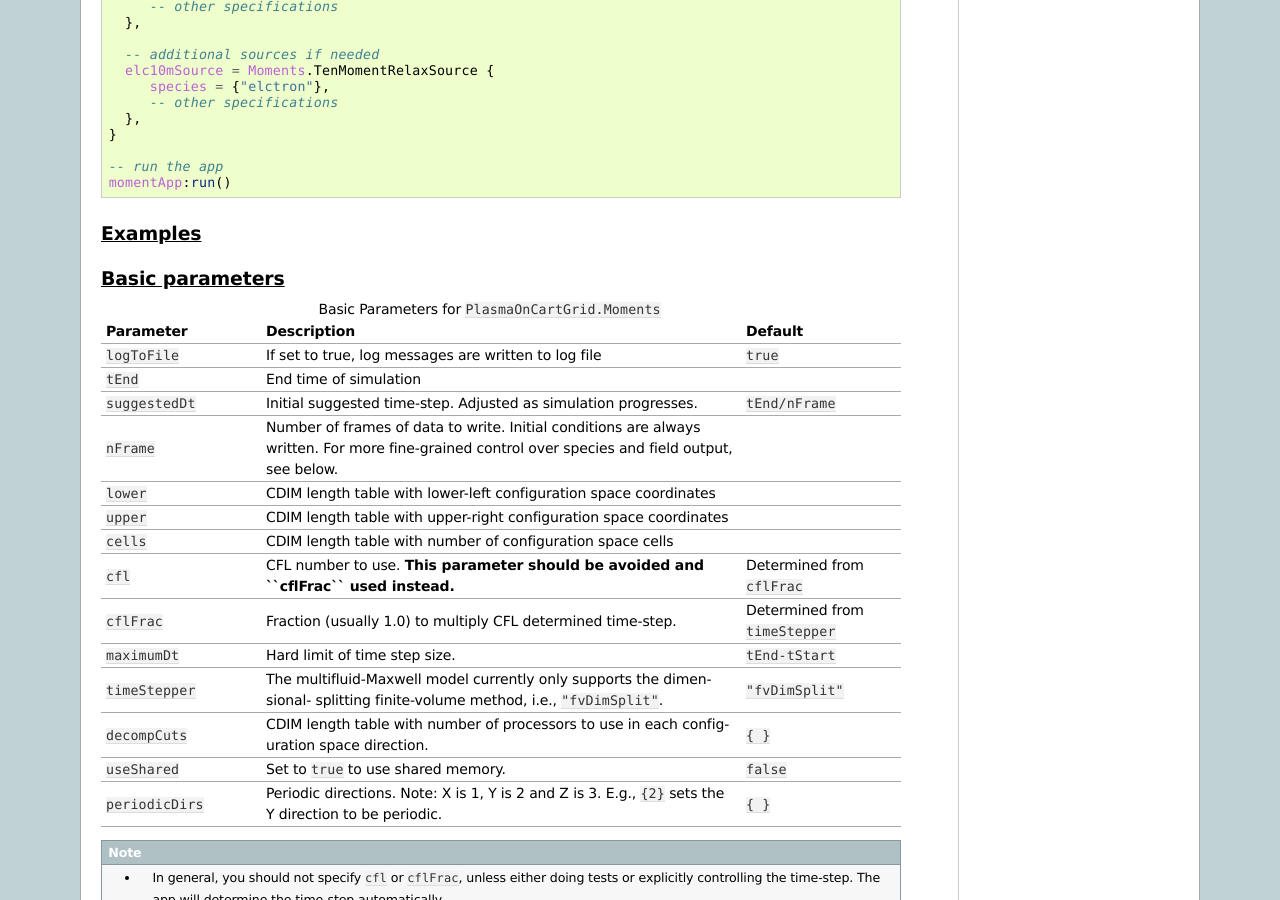
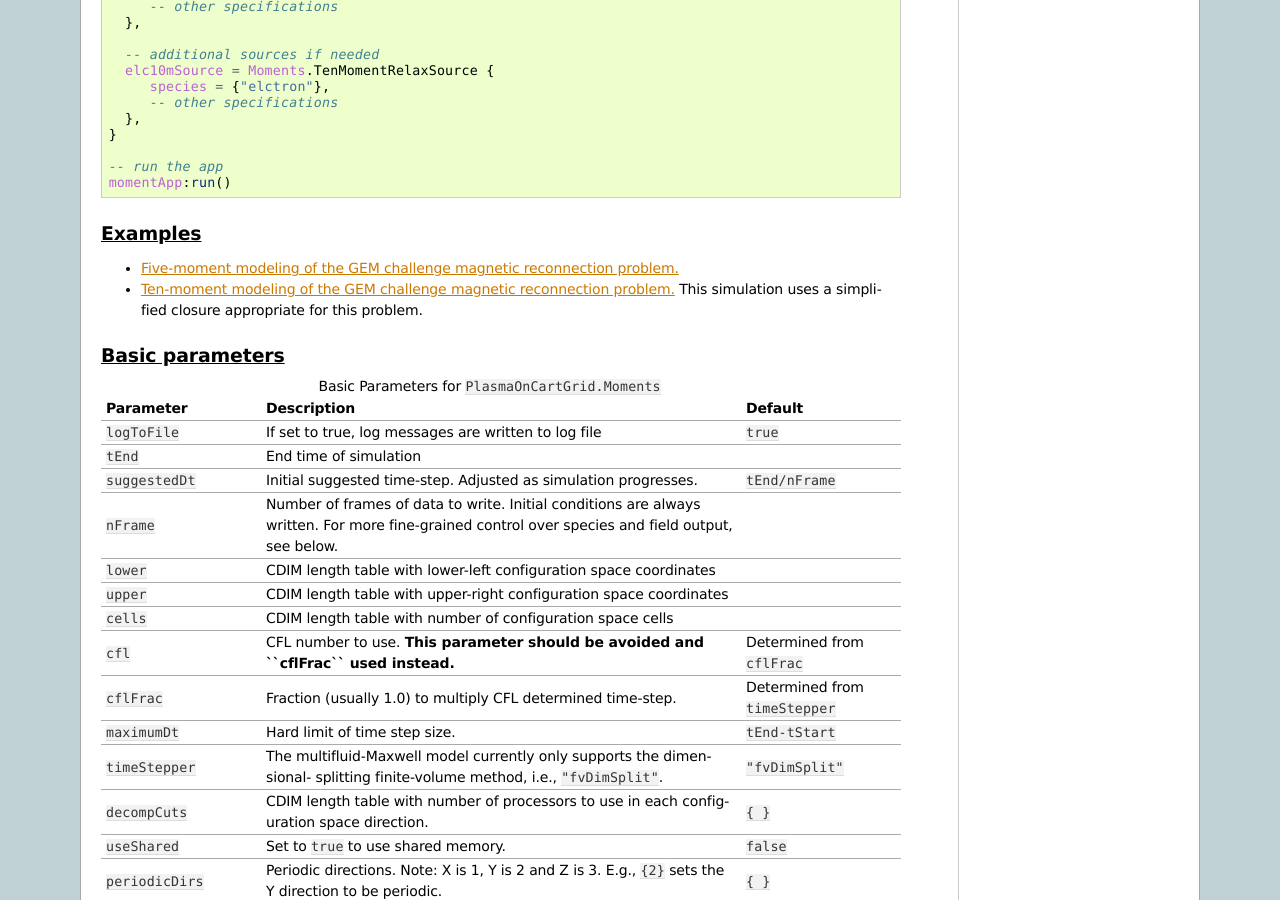
Before and after one commit to ammarhakim/gkyl-doc, a Sphinx documentation site: the page built from source/gkyl/App/Moment/Moments.rst, in a window 1280 px wide and 900 px high, scrolled down 1516 px. Built offline with Sphinx 7.4.7, drawn with Linux system fonts in a browser that asks for light colours; pages that are not in the unit, such as notebooks, are missing from menus.

Commit message:
Fluid app: add gem examples.

```diff
--- a/source/gkyl/App/Moment/Moments.rst
+++ b/source/gkyl/App/Moment/Moments.rst
@@ -5,7 +5,7 @@
 .. contents::
 
 Moments: Multifluid-moment-Maxwell model
-+++++++++++++++++++++++++++
+++++++++++++++++++++++++++++++++++++++++
 
 Summary of model equations
 --------------------------
@@ -34,7 +34,7 @@ This App solves the hyperbolic and source parts parts of the coupled system sepa
   Here, we represent the homogeneous update schematically as the operator :math:`\exp\left(\mathcal{L}_{H}\Delta t\right)` and the source update as :math:`\exp\left(\mathcal{L}_{S}\Delta t\right)`.
 
 Overall structure of the Moments app
-------------------------
+------------------------------------
 
 .. code-block:: lua
 
@@ -82,9 +82,11 @@ Overall structure of the Moments app
 Examples
 --------
 
+- :doc:`Five-moment modeling of the GEM challenge magnetic reconnection problem.<rt-5m-gem>`
+- :doc:`Ten-moment modeling of the GEM challenge magnetic reconnection problem.<rt-5m-gem>` This simulation uses a simplified closure appropriate for this problem.
 
 Basic parameters
-------------------
+----------------
 
 .. list-table:: Basic Parameters for ``PlasmaOnCartGrid.Moments``
    :widths: 20, 60, 20
--- /dev/null
+++ b/source/gkyl/App/Moment/rt-10m-gem.rst
@@ -0,0 +1,2 @@
+.. literalinclude:: inputFiles/rt-10m-gem.lua
+  :language: lua
--- /dev/null
+++ b/source/gkyl/App/Moment/rt-5m-gem.rst
@@ -0,0 +1,2 @@
+.. literalinclude:: inputFiles/rt-5m-gem.lua
+  :language: lua
```
Also changed, not shown: 2 other files.
